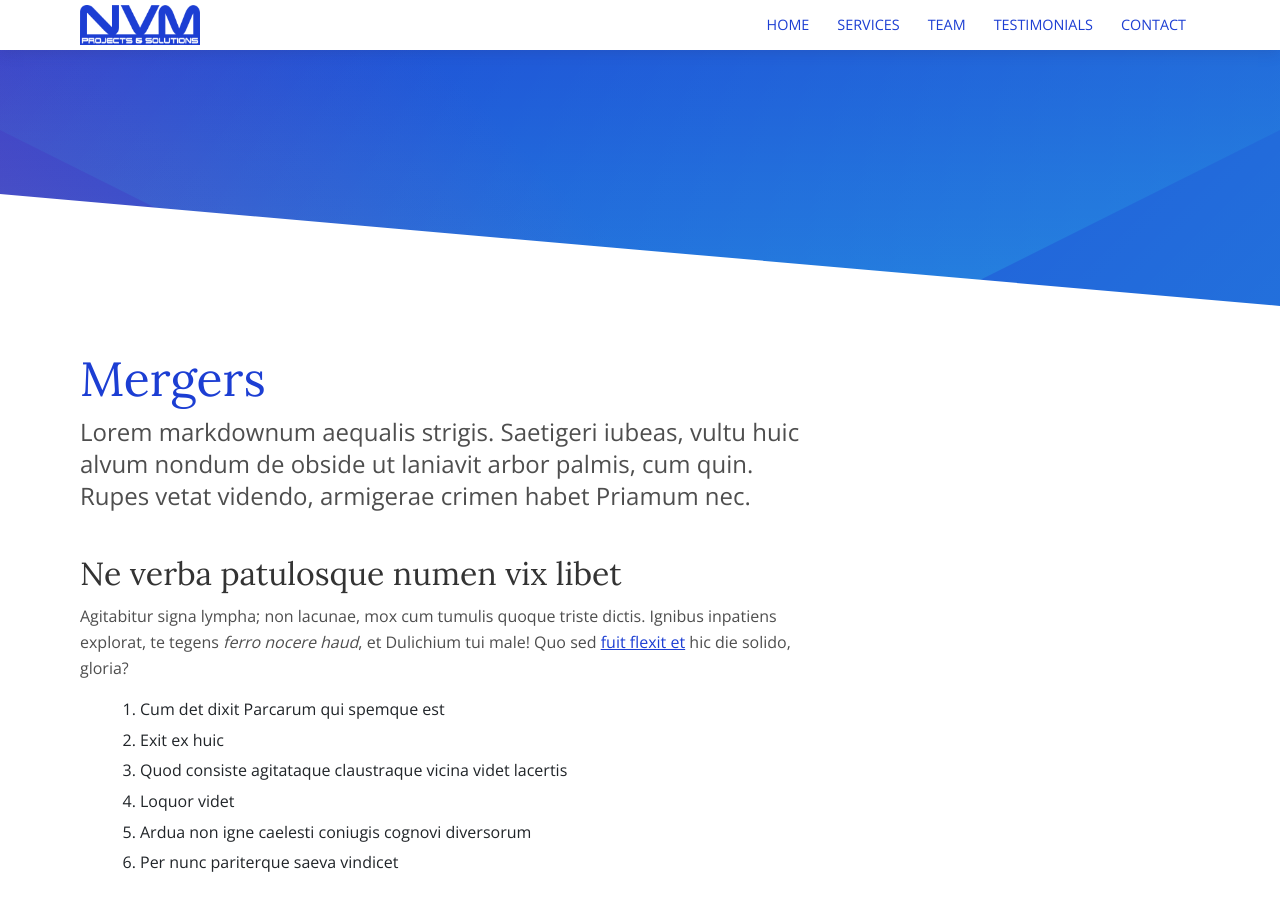
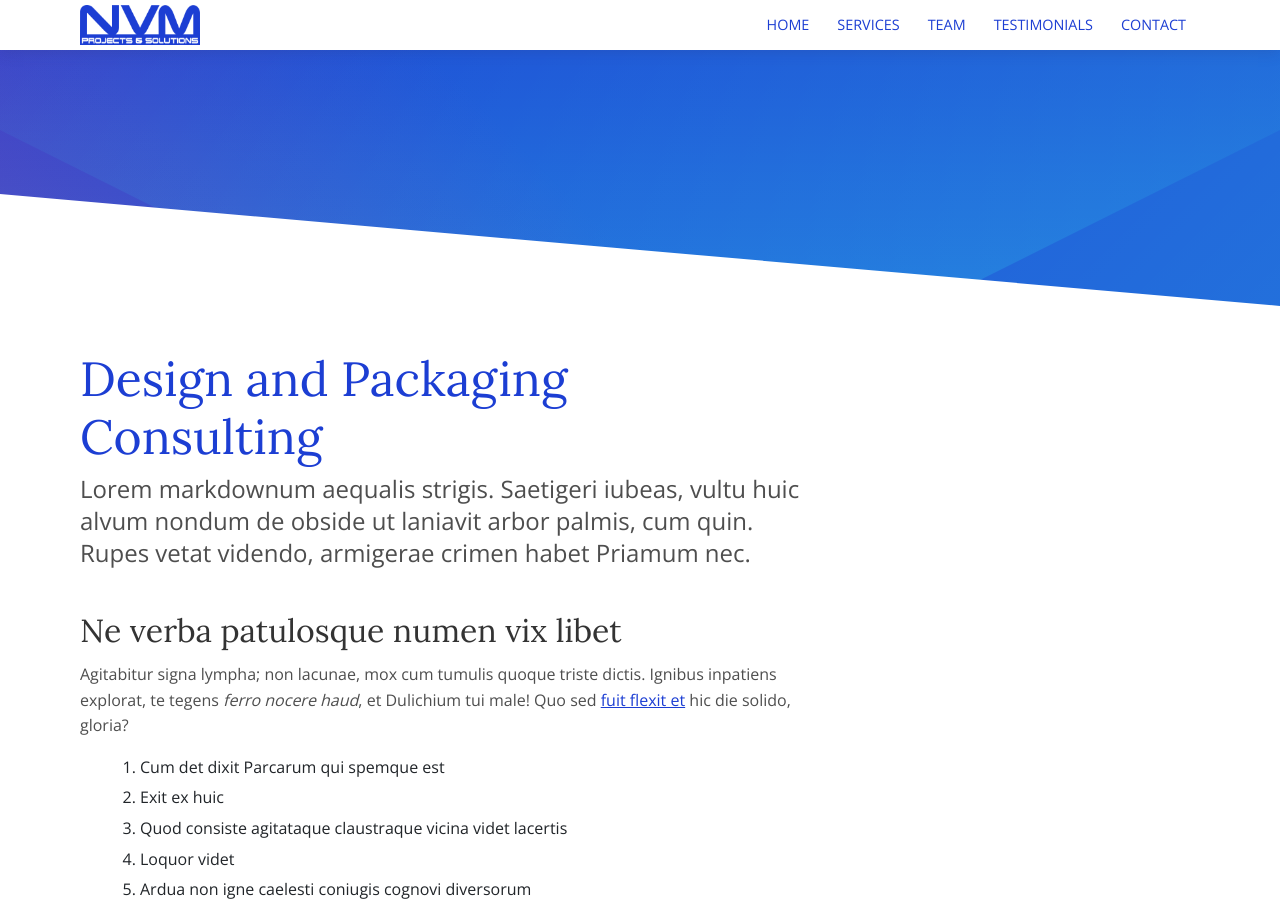
Before and after one commit to nvmpro/NVM, a Jekyll site: the page built from _services/mergers.md, in a window 1280 px wide and 900 px high. Built offline with Jekyll 4.4.1, drawn with Linux system fonts in a browser that asks for light colours.

Commit message:
Updated '_services/mergers.md' via CloudCannon

```diff
--- a/_services/mergers.md
+++ b/_services/mergers.md
@@ -1,5 +1,5 @@
 ---
-title: "Mergers"
+title: "Design and Packaging Consulting"
 image: "/services/default.png"
 ---
 
```
